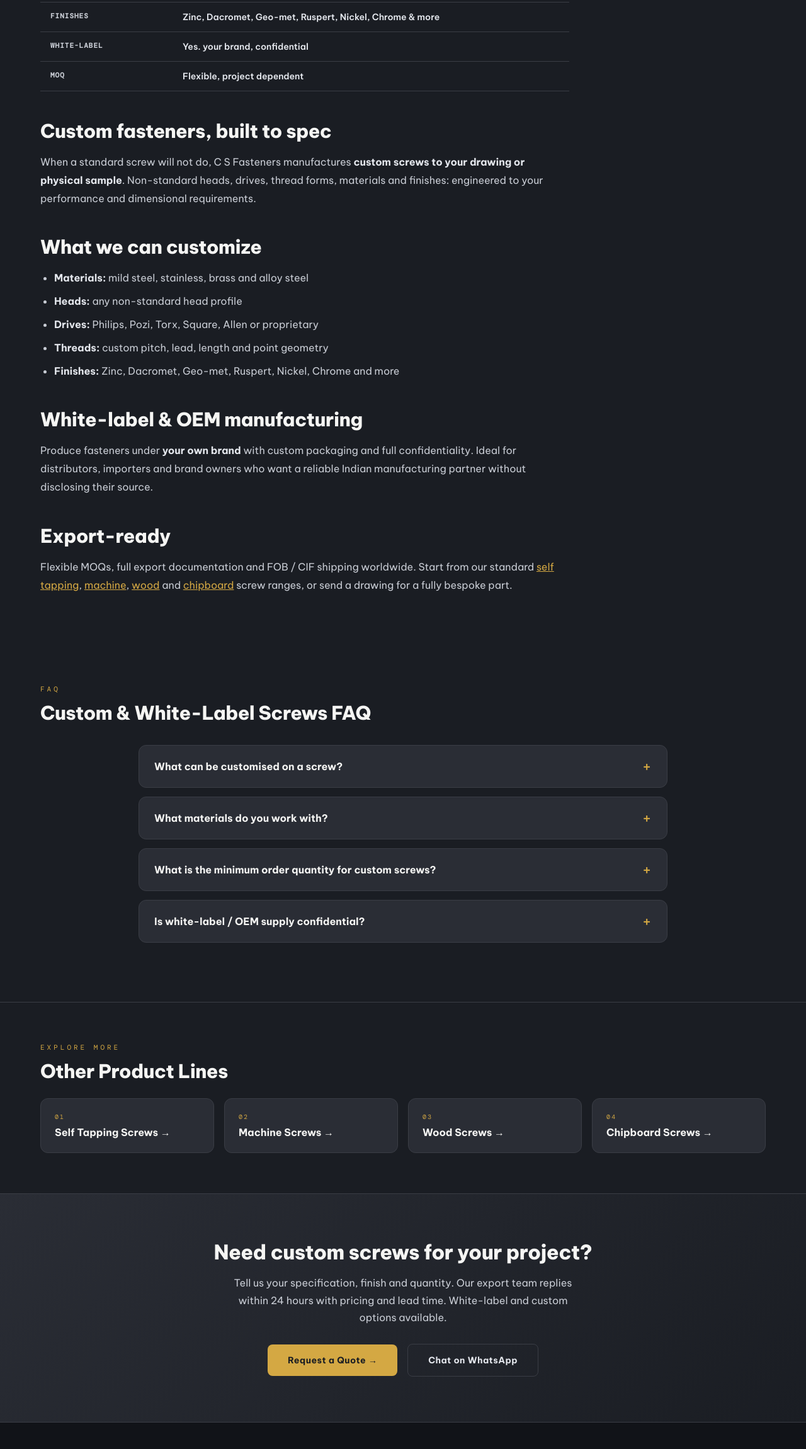
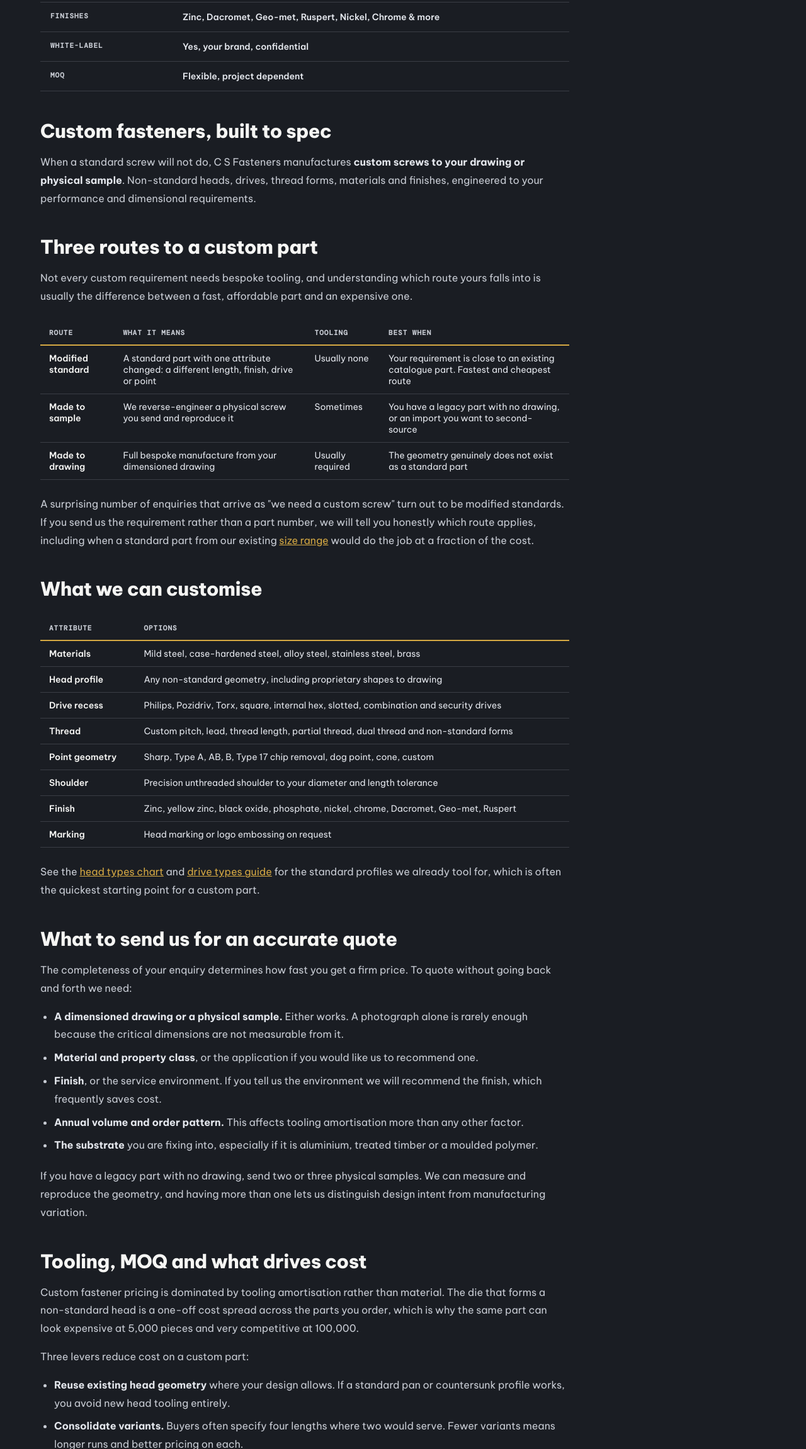
Before and after one commit to Suryanshu01/csfasteners, a plain HTML site: page custom-screws.html in a window 1280 px wide. Shown: the part 1105-3406 px from the top of the page at 63% size. Drawn offline with Linux system fonts and the light colour scheme.

Commit message:
content: deepen custom-screws for its best commercial query
"custom screw manufacturer" sits at position 22.8 on 21 impressions,
which was page 3 on the most valuable non-brand query the site has.
The page carried 513 words against 1,254 on the new reference pages.

Adds the three routes to a custom part (modified standard, made to
sample, made to drawing), what to send for an accurate quote, how
tooling amortisation actually drives cost, and the enquiry to
delivery sequence. Also fixes a "Yes. your brand" artifact left by
the em dash pass in the spec table and Product schema.

Co-Authored-By: Claude Opus 5 <noreply@anthropic.com>

```diff
--- a/custom-screws.html
+++ b/custom-screws.html
@@ -75,7 +75,7 @@
       "name": "Is white-label / OEM supply confidential?",
       "acceptedAnswer": {
         "@type": "Answer",
-        "text": "Yes. screws are produced under your brand with custom packaging and full confidentiality. See the white-label guide."
+        "text": "Yes, screws are produced under your brand with custom packaging and full confidentiality. See the white-label guide."
       }
     }
   ]
@@ -109,7 +109,7 @@
     { "@type": "PropertyValue", "name": "Drives", "value": "Philips, Pozi, Torx, Square, Allen, custom" },
     { "@type": "PropertyValue", "name": "Threads", "value": "Custom pitch, lead and length" },
     { "@type": "PropertyValue", "name": "Finishes", "value": "Zinc, Dacromet, Geo-met, Ruspert, Nickel, Chrome" },
-    { "@type": "PropertyValue", "name": "White-Label", "value": "Yes. your brand, confidential" }
+    { "@type": "PropertyValue", "name": "White-Label", "value": "Yes, your brand, confidential" }
   ]
 }
 </script>
@@ -147,21 +147,76 @@
 <section><div class="container"><div class="prose">
 <figure class="product-illustration"><img src="/images/custom-screw.svg" alt="Custom screw diagram: hex head and drive, made to specification by C S Fasteners" width="240" height="240" loading="lazy"><figcaption>Typical configuration, options vary</figcaption></figure>
 <h2>Specifications</h2>
-<table class="spec-table"><tr><td>Capability</td><td>Made-to-Drawing & Made-to-Sample</td></tr><tr><td>Materials</td><td>Mild Steel / Stainless / Brass / Alloy Steel</td></tr><tr><td>Head Profiles</td><td>Any non-standard head on request</td></tr><tr><td>Drives</td><td>Philips / Pozi / Torx / Square / Allen / custom</td></tr><tr><td>Threads</td><td>Custom pitch, lead and length</td></tr><tr><td>Finishes</td><td>Zinc, Dacromet, Geo-met, Ruspert, Nickel, Chrome & more</td></tr><tr><td>White-Label</td><td>Yes. your brand, confidential</td></tr><tr><td>MOQ</td><td>Flexible, project dependent</td></tr></table>
+<table class="spec-table"><tr><td>Capability</td><td>Made-to-Drawing & Made-to-Sample</td></tr><tr><td>Materials</td><td>Mild Steel / Stainless / Brass / Alloy Steel</td></tr><tr><td>Head Profiles</td><td>Any non-standard head on request</td></tr><tr><td>Drives</td><td>Philips / Pozi / Torx / Square / Allen / custom</td></tr><tr><td>Threads</td><td>Custom pitch, lead and length</td></tr><tr><td>Finishes</td><td>Zinc, Dacromet, Geo-met, Ruspert, Nickel, Chrome & more</td></tr><tr><td>White-Label</td><td>Yes, your brand, confidential</td></tr><tr><td>MOQ</td><td>Flexible, project dependent</td></tr></table>
 <h2>Custom fasteners, built to spec</h2>
-<p>When a standard screw will not do, C S Fasteners manufactures <strong>custom screws to your drawing or physical sample</strong>. Non-standard heads, drives, thread forms, materials and finishes: engineered to your performance and dimensional requirements.</p>
-<h2>What we can customize</h2>
+<p>When a standard screw will not do, C S Fasteners manufactures <strong>custom screws to your drawing or physical sample</strong>. Non-standard heads, drives, thread forms, materials and finishes, engineered to your performance and dimensional requirements.</p>
+
+<h2>Three routes to a custom part</h2>
+<p>Not every custom requirement needs bespoke tooling, and understanding which route yours falls into is usually the difference between a fast, affordable part and an expensive one.</p>
+<div class="table-scroll">
+<table class="data-table">
+<tr><th>Route</th><th>What it means</th><th>Tooling</th><th>Best when</th></tr>
+<tr><td>Modified standard</td><td>A standard part with one attribute changed: a different length, finish, drive or point</td><td>Usually none</td><td>Your requirement is close to an existing catalogue part. Fastest and cheapest route</td></tr>
+<tr><td>Made to sample</td><td>We reverse-engineer a physical screw you send and reproduce it</td><td>Sometimes</td><td>You have a legacy part with no drawing, or an import you want to second-source</td></tr>
+<tr><td>Made to drawing</td><td>Full bespoke manufacture from your dimensioned drawing</td><td>Usually required</td><td>The geometry genuinely does not exist as a standard part</td></tr>
+</table>
+</div>
+<p>A surprising number of enquiries that arrive as "we need a custom screw" turn out to be modified standards. If you send us the requirement rather than a part number, we will tell you honestly which route applies, including when a standard part from our existing <a href="/screw-size-chart">size range</a> would do the job at a fraction of the cost.</p>
+
+<h2>What we can customise</h2>
+<div class="table-scroll">
+<table class="data-table">
+<tr><th>Attribute</th><th>Options</th></tr>
+<tr><td>Materials</td><td>Mild steel, case-hardened steel, alloy steel, stainless steel, brass</td></tr>
+<tr><td>Head profile</td><td>Any non-standard geometry, including proprietary shapes to drawing</td></tr>
+<tr><td>Drive recess</td><td>Philips, Pozidriv, Torx, square, internal hex, slotted, combination and security drives</td></tr>
+<tr><td>Thread</td><td>Custom pitch, lead, thread length, partial thread, dual thread and non-standard forms</td></tr>
+<tr><td>Point geometry</td><td>Sharp, Type A, AB, B, Type 17 chip removal, dog point, cone, custom</td></tr>
+<tr><td>Shoulder</td><td>Precision unthreaded shoulder to your diameter and length tolerance</td></tr>
+<tr><td>Finish</td><td>Zinc, yellow zinc, black oxide, phosphate, nickel, chrome, Dacromet, Geo-met, Ruspert</td></tr>
+<tr><td>Marking</td><td>Head marking or logo embossing on request</td></tr>
+</table>
+</div>
+<p>See the <a href="/screw-head-types">head types chart</a> and <a href="/screw-drive-types">drive types guide</a> for the standard profiles we already tool for, which is often the quickest starting point for a custom part.</p>
+
+<h2>What to send us for an accurate quote</h2>
+<p>The completeness of your enquiry determines how fast you get a firm price. To quote without going back and forth we need:</p>
 <ul>
-<li><strong>Materials:</strong> mild steel, stainless, brass and alloy steel</li>
-<li><strong>Heads:</strong> any non-standard head profile</li>
-<li><strong>Drives:</strong> Philips, Pozi, Torx, Square, Allen or proprietary</li>
-<li><strong>Threads:</strong> custom pitch, lead, length and point geometry</li>
-<li><strong>Finishes:</strong> Zinc, Dacromet, Geo-met, Ruspert, Nickel, Chrome and more</li>
+<li><strong>A dimensioned drawing or a physical sample.</strong> Either works. A photograph alone is rarely enough because the critical dimensions are not measurable from it.</li>
+<li><strong>Material and property class</strong>, or the application if you would like us to recommend one.</li>
+<li><strong>Finish</strong>, or the service environment. If you tell us the environment we will recommend the finish, which frequently saves cost.</li>
+<li><strong>Annual volume and order pattern.</strong> This affects tooling amortisation more than any other factor.</li>
+<li><strong>The substrate</strong> you are fixing into, especially if it is aluminium, treated timber or a moulded polymer.</li>
 </ul>
-<h2>White-label &amp; OEM manufacturing</h2>
-<p>Produce fasteners under <strong>your own brand</strong> with custom packaging and full confidentiality. Ideal for distributors, importers and brand owners who want a reliable Indian manufacturing partner without disclosing their source.</p>
+<p>If you have a legacy part with no drawing, send two or three physical samples. We can measure and reproduce the geometry, and having more than one lets us distinguish design intent from manufacturing variation.</p>
+
+<h2>Tooling, MOQ and what drives cost</h2>
+<p>Custom fastener pricing is dominated by tooling amortisation rather than material. The die that forms a non-standard head is a one-off cost spread across the parts you order, which is why the same part can look expensive at 5,000 pieces and very competitive at 100,000.</p>
+<p>Three levers reduce cost on a custom part:</p>
+<ul>
+<li><strong>Reuse existing head geometry</strong> where your design allows. If a standard pan or countersunk profile works, you avoid new head tooling entirely.</li>
+<li><strong>Consolidate variants.</strong> Buyers often specify four lengths where two would serve. Fewer variants means longer runs and better pricing on each.</li>
+<li><strong>Commit to an annual volume</strong> with scheduled releases rather than ordering ad hoc. It lets us plan runs and amortise tooling across the year.</li>
+</ul>
+<p>Our MOQ is deliberately flexible and project dependent. We would rather run a small first order and earn the repeat business than turn away a development project.</p>
+
+<h2>From enquiry to delivery</h2>
+<ol>
+<li><strong>Enquiry.</strong> You send the drawing or sample with volume and finish requirements.</li>
+<li><strong>Technical review.</strong> We confirm feasibility and flag anything in the drawing that will cause manufacturing or assembly problems. This step catches real issues, and we would rather raise them before tooling than after.</li>
+<li><strong>Quotation.</strong> Firm pricing with tooling cost separated from piece price, plus lead time.</li>
+<li><strong>Sample approval.</strong> We produce first-off samples for your dimensional and functional sign-off before the production run.</li>
+<li><strong>Production and inspection.</strong> Manufacture to the approved sample with dimensional checks through the run.</li>
+<li><strong>Export.</strong> Packed to your specification and shipped FOB or CIF with full documentation.</li>
+</ol>
+
+<h2>White-label and OEM manufacturing</h2>
+<p>Produce fasteners under <strong>your own brand</strong> with custom packaging and full confidentiality. This suits distributors, importers, builders' merchants and brand owners who want a reliable Indian manufacturing partner without disclosing their source to the market.</p>
+<p>We supply in your cartons, with your labelling, your part numbers and your branding. Nothing identifies us as the manufacturer, and we do not disclose customer relationships. Details in the <a href="/white-label-screw-manufacturing">white-label manufacturing guide</a>.</p>
+
 <h2>Export-ready</h2>
-<p>Flexible MOQs, full export documentation and FOB / CIF shipping worldwide. Start from our standard <a href="/self-tapping-screws">self tapping</a>, <a href="/machine-screws">machine</a>, <a href="/wood-screws">wood</a> and <a href="/chipboard-screws">chipboard</a> screw ranges, or send a drawing for a fully bespoke part.</p>
+<p>Flexible MOQs, full export documentation and FOB or CIF shipping worldwide. Start from our standard <a href="/self-tapping-screws">self tapping</a>, <a href="/machine-screws">machine</a>, <a href="/wood-screws">wood</a> and <a href="/chipboard-screws">chipboard</a> screw ranges, or send a drawing for a fully bespoke part.</p>
+<p>First time importing from India? The <a href="/importing-screws-from-india">importing guide</a> covers MOQ, lead times, Incoterms and the documentation involved. For standards and property class notation, see the <a href="/din-iso-screw-standards">DIN and ISO reference</a>.</p>
 </div></div></section>
 <section class="faq" id="faq"><div class="container">
   <span class="section-label">FAQ</span>
@@ -170,7 +225,7 @@
     <details class="faq-item"><summary>What can be customised on a screw?</summary><div class="faq-a">Material, head profile, drive, thread form, length, point geometry and finish: made to your drawing or physical sample.</div></details>
     <details class="faq-item"><summary>What materials do you work with?</summary><div class="faq-a">Mild steel, stainless steel, brass and alloy steel.</div></details>
     <details class="faq-item"><summary>What is the minimum order quantity for custom screws?</summary><div class="faq-a">MOQ is flexible and project-dependent; send your specification for a quote with lead time.</div></details>
-    <details class="faq-item"><summary>Is white-label / OEM supply confidential?</summary><div class="faq-a">Yes. screws are produced under your brand with custom packaging and full confidentiality. See the <a href="/white-label-screw-manufacturing">white-label guide</a>.</div></details>
+    <details class="faq-item"><summary>Is white-label / OEM supply confidential?</summary><div class="faq-a">Yes, screws are produced under your brand with custom packaging and full confidentiality. See the <a href="/white-label-screw-manufacturing">white-label guide</a>.</div></details>
     </div>
 </div></section>
 <section class="related"><div class="container">
```
